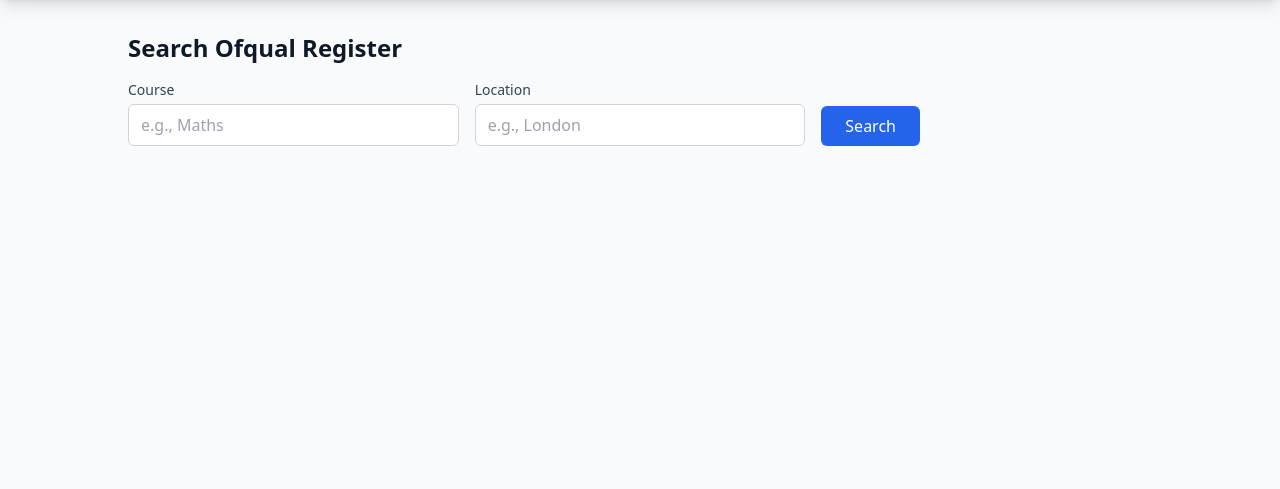
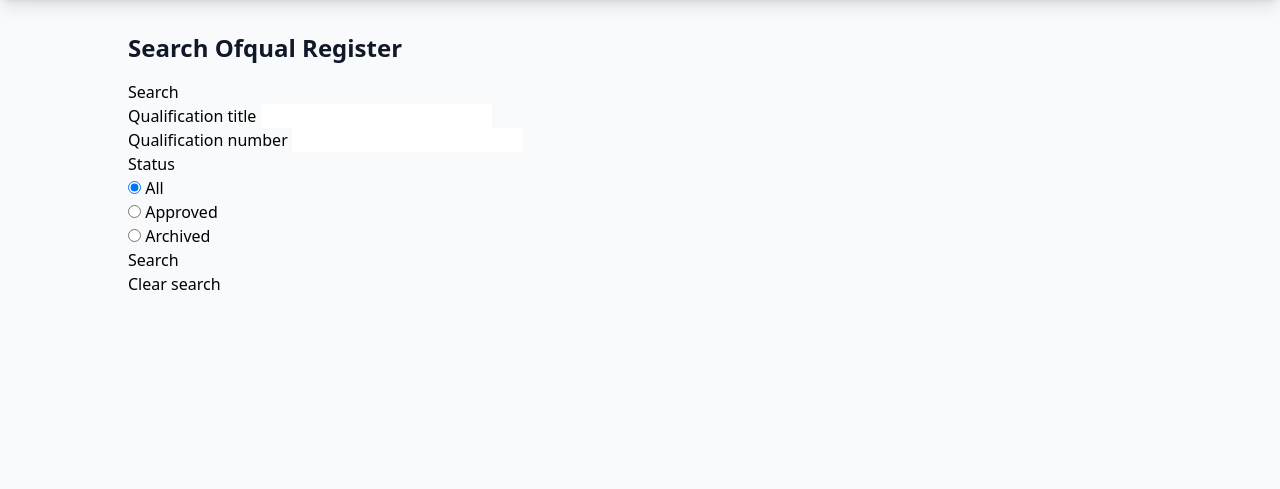
Before and after one commit to ragpark/educational-kyc, a FastAPI app: page /ofqual/search in a window 1280 px wide. Shown: the part 64-553 px from the top of the page. Run offline with FastAPI, Linux system fonts and the light colour scheme; some libraries are stand-ins or nearby versions.

Commit message:
Add Ofqual search filter form and update route

```diff
--- a/app/main.py
+++ b/app/main.py
@@ -1303,23 +1303,31 @@ async def search_awarding_organisations(
 
 @app.get("/ofqual/search", response_class=HTMLResponse)
 async def ofqual_search(
-    request: Request, course: Optional[str] = None, location: Optional[str] = None
+    request: Request,
+    Title: Optional[str] = None,
+    Num: Optional[str] = None,
+    Status: Optional[str] = None,
 ):
-    """Search the Ofqual Register for organisations and qualifications."""
+    """Search the Ofqual Register for organisations and qualifications.
+
+    Only the qualification title field is currently used to query the Ofqual API.
+    The remaining filter parameters are accepted for future use.
+    """
     client = OfqualAOSearchClient()
-    organisations = []
-    qualifications = []
-    if course or location:
-        organisations = await client.search(course=course, location=location)
-        qualifications = await client.search_qualifications(
-            course=course, location=location
-        )
+    organisations: List[Dict] = []
+    qualifications: List[Dict] = []
+
+    if Title:
+        organisations = await client.search(course=Title)
+        qualifications = await client.search_qualifications(course=Title)
+
     return templates.TemplateResponse(
         "ofqual_search.html",
         {
             "request": request,
-            "course": course,
-            "location": location,
+            "Title": Title,
+            "Num": Num,
+            "Status": Status,
             "organisations": organisations,
             "qualifications": qualifications,
         },
--- a/templates/ofqual_search.html
+++ b/templates/ofqual_search.html
@@ -3,17 +3,61 @@
 {% block content %}
 <div class="max-w-5xl mx-auto">
     <h2 class="text-2xl font-semibold text-gray-900 mb-4">Search Ofqual Register</h2>
-    <form method="get" action="/ofqual/search" class="grid grid-cols-1 md:grid-cols-3 gap-4 mb-6">
-        <div>
-            <label class="block text-sm font-medium text-gray-700 mb-1" for="course">Course</label>
-            <input type="text" id="course" name="course" value="{{ course or '' }}" class="w-full border border-gray-300 rounded-md px-3 py-2" placeholder="e.g., Maths">
-        </div>
-        <div>
-            <label class="block text-sm font-medium text-gray-700 mb-1" for="location">Location</label>
-            <input type="text" id="location" name="location" value="{{ location or '' }}" class="w-full border border-gray-300 rounded-md px-3 py-2" placeholder="e.g., London">
-        </div>
-        <div class="flex items-end">
-            <button type="submit" class="bg-blue-600 text-white px-6 py-2 rounded-md">Search</button>
+    <form method="get" action="/ofqual/search">
+        <div class="govuk-grid-column-one-third govuk-!-margin-bottom-5">
+            <div class="searchForm">
+                <h2 class="govuk-heading-m">Search</h2>
+
+                <!-- Qualification title -->
+                <div class="govuk-form-group ">
+                    <label class="govuk-label govuk-!-font-weight-bold" for="Title">Qualification title</label>
+                    <input class="govuk-input js-searchfield " type="text" id="Title" maxlength="150" name="Title" value="{{ Title or '' }}">
+                </div>
+
+                <!-- Qualification number -->
+                <div class="govuk-form-group ">
+                    <label class="govuk-label govuk-!-font-weight-bold" for="Num">Qualification number</label>
+                    <input class="govuk-input js-searchfield " type="text" id="Num" maxlength="10" name="Num" value="{{ Num or '' }}">
+                </div>
+
+                <!-- Status radio buttons -->
+                <div class="govuk-form-group">
+                    <fieldset class="govuk-fieldset">
+                        <legend class="govuk-fieldset__legend govuk-fieldset__legend--s">
+                            <span class="govuk-fieldset__heading">
+                                Status
+                            </span>
+                        </legend>
+                        <div class="govuk-radios govuk-radios--small">
+                            <div class="govuk-radios__item">
+                                <label>
+                                    <input value="All" type="radio" class="govuk-radios__input" name="Status" {% if Status == 'All' or not Status %}checked="checked"{% endif %}>
+                                    <span class="govuk-label govuk-radios__label">All</span>
+                                </label>
+                            </div>
+                            <div class="govuk-radios__item">
+                                <label>
+                                    <input value="Approved" type="radio" class="govuk-radios__input" name="Status" {% if Status == 'Approved' %}checked="checked"{% endif %}>
+                                    <span class="govuk-label govuk-radios__label">Approved</span>
+                                </label>
+                            </div>
+                            <div class="govuk-radios__item">
+                                <label>
+                                    <input value="Archived" type="radio" class="govuk-radios__input" name="Status" {% if Status == 'Archived' %}checked="checked"{% endif %}>
+                                    <span class="govuk-label govuk-radios__label">Archived</span>
+                                </label>
+                            </div>
+                        </div>
+                    </fieldset>
+                </div>
+
+                <!-- Qualification offer -->
+                <!-- Additional filter fields omitted for brevity -->
+
+                <input class="govuk-button js-searchfield js-submit" type="submit" value="Search">
+                <br>
+                <a class="govuk-link" href="/Search">Clear search</a>
+            </div>
         </div>
     </form>
 
@@ -21,8 +65,7 @@
     <div class="space-y-10">
         {% if organisations %}
         <form method="get" action="/centre-submission">
-            <input type="hidden" name="course" value="{{ course }}">
-            <input type="hidden" name="location" value="{{ location }}">
+            <input type="hidden" name="course" value="{{ Title }}">
             <input type="hidden" name="organisation_name" id="organisation_name">
             <h3 class="text-xl font-semibold mb-2">Organisations</h3>
             <div class="overflow-x-auto">
```
